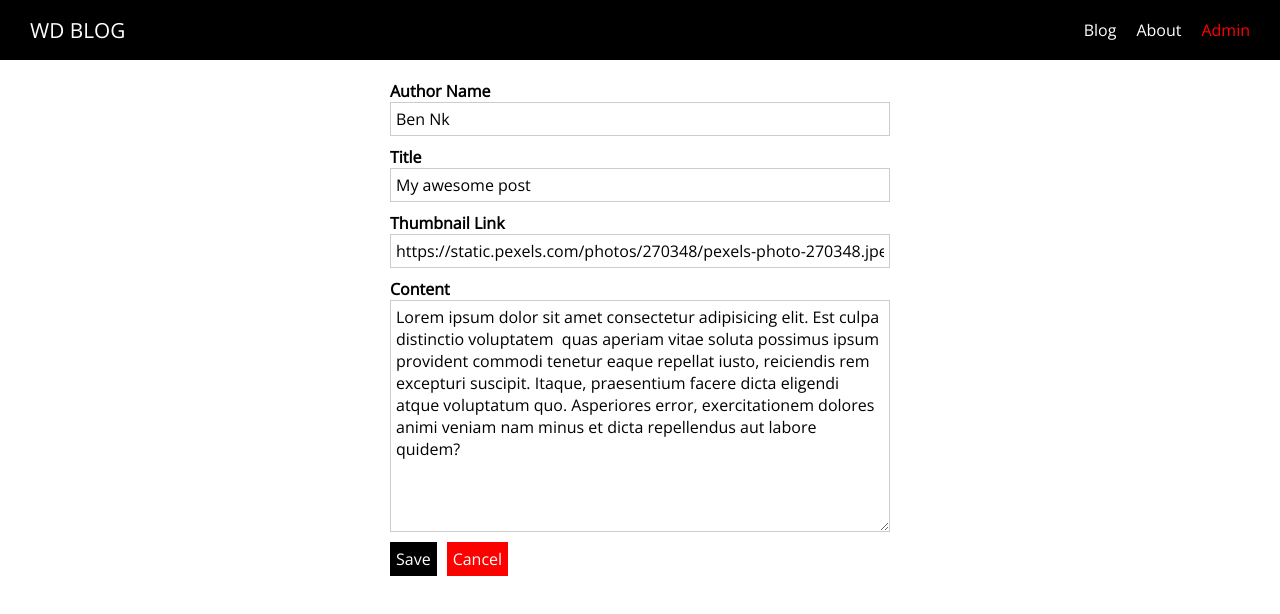
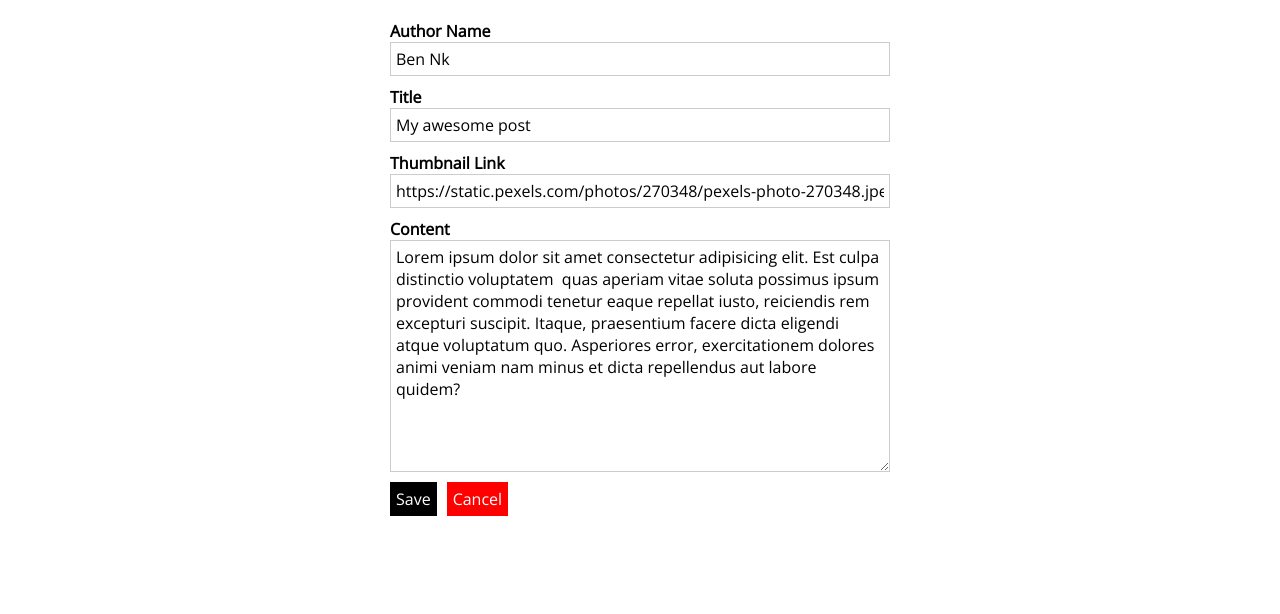
Before and after one commit to Benneee/nuxt-stuff, a Nuxt app in the folder bloggr/: page /admin/1 in a window 1280 px wide. Shown: the top 614 px of the page. Built offline with nearby package versions, Linux system fonts and the light colour scheme.

Commit message:
Feat: added separate layout for the admin section

```diff
--- /dev/null
+++ b/bloggr/layouts/admin.vue
@@ -0,0 +1,15 @@
+<template>
+  <section>
+    <nuxt />
+  </section>
+</template>
+
+<style>
+  html {
+    font-family: 'Open Sans', sans-serif;
+  }
+
+  body {
+    margin: 0;
+  }
+</style>
--- /dev/null
+++ b/bloggr/layouts/error.vue
@@ -0,0 +1,22 @@
+<template>
+  <div class="error-page">
+    <h1>Oops, something went wrong!</h1>
+    <p>Back to <a href="/">safety</a>!</p>
+  </div>
+</template>
+
+<style scoped>
+.error-page {
+  text-align: center;
+}
+
+.error-page a {
+  text-decoration: none;
+  color: red;
+}
+
+.error-page a:hover,
+.error-page a:active {
+  color: salmon;
+}
+</style>
--- a/bloggr/pages/admin/_postId/index.vue
+++ b/bloggr/pages/admin/_postId/index.vue
@@ -10,6 +10,8 @@
 import AdminPostForm from "@/components/Admin/AdminPostForm.vue";
 
 export default {
+  layout: 'admin',
+
   components: {
     AdminPostForm
   },
--- a/bloggr/pages/admin/index.vue
+++ b/bloggr/pages/admin/index.vue
@@ -16,6 +16,8 @@
 import PostList from '@/components/Posts/PostList.vue'
 import AppButton from '@/components/UI/AppButton.vue'
 export default {
+  layout: 'admin',
+
   components: {
     PostList,
     AppButton
--- a/bloggr/pages/admin/new-post/index.vue
+++ b/bloggr/pages/admin/new-post/index.vue
@@ -11,6 +11,8 @@ import AdminPostForm from "@/components/Admin/AdminPostForm.vue";
 
 export default {
   name: 'NewPost',
+
+  layout: 'admin',
 
   components: {
     AdminPostForm
```
